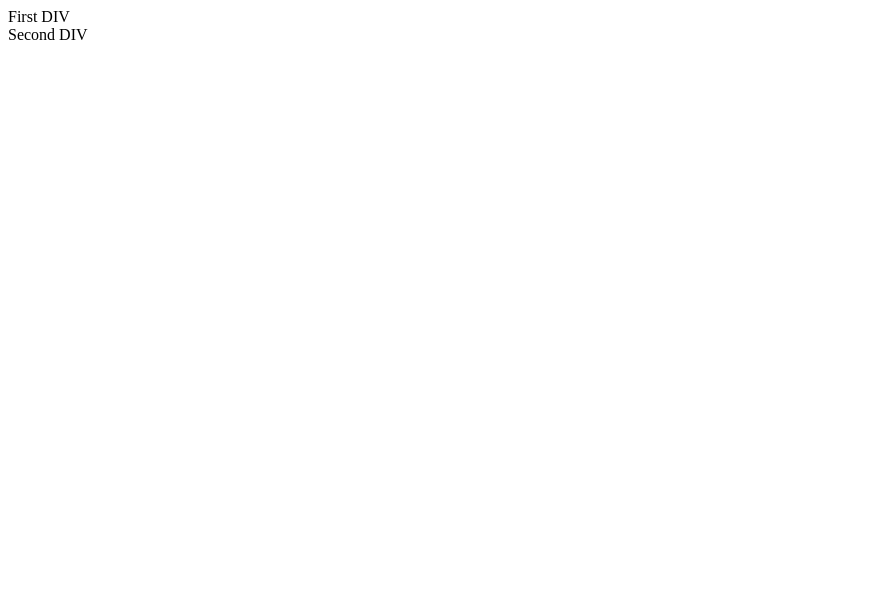
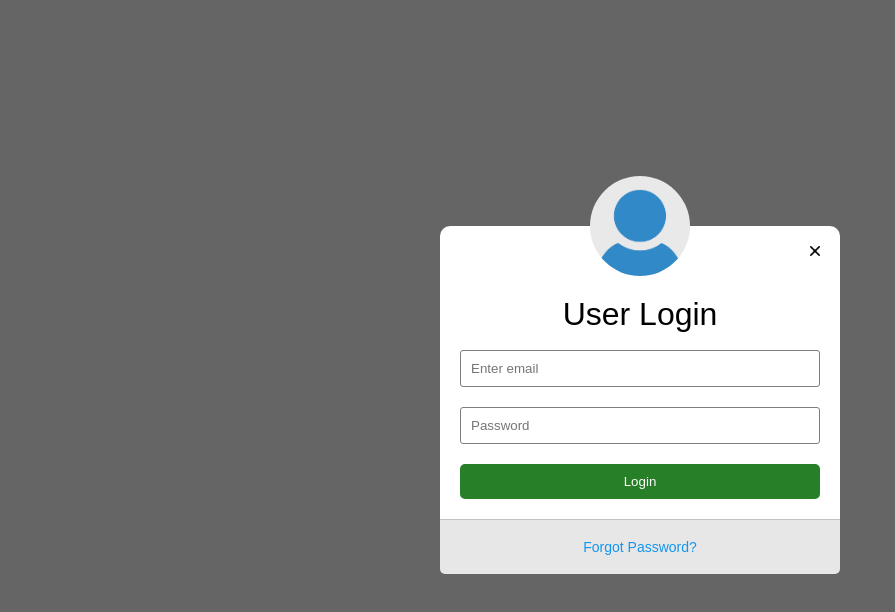
Before and after one commit to AnnaVoloshina/Lesson6_26072020, a plain HTML site: page index.html in a window 1280 px wide. Shown: the whole page, without its empty margins (0-895 px from the left). Drawn offline with Linux system fonts and the light colour scheme.

Commit message:
create user card

```diff
--- a/css/styles.css
+++ b/css/styles.css
@@ -0,0 +1,79 @@
+body {
+    display: flex;
+    align-items: center;
+    justify-content: center;
+    min-height: 100vh;
+    font-family: sans-serif;
+    font-size: 14px;
+    background-color: #656565;
+}
+
+h1 {
+    font-size: 2rem;
+    padding: 20px 0 20px;
+}
+
+
+.userCardContainer {
+    display: flex;
+    position: relative;
+    background-color: #ffffff;
+    max-width: 400px;
+    max-height: 800px;
+    flex-direction: column;
+    align-items: center;
+    justify-content: center;
+    text-align: center;
+    border-radius: 10px;
+}
+
+.userPic > img {
+    width: 100px;
+    height: 100px;
+    border-radius: 50%;
+    margin-top: -50px;
+}
+
+.close > img {
+    position: absolute;
+    top: 20px;
+    right: 20px;
+    width: 10px;
+    height: 10px;
+    align-self: flex-end;
+}
+
+#mail, #password, input[type='button'] {
+    display: inline-block;
+    width: 90%;
+    margin-bottom: 20px;
+}
+
+#mail, #password {
+    padding: 10px;
+    box-sizing: border-box;
+    border: 1px solid #7f7f7f;
+    border-radius: 3px;
+}
+
+.greenButton {
+    background-color: #277f27;
+    color: white;
+    padding: 10px;
+    border-radius: 5px;
+    border: 0px solid white;
+}
+
+.bottom {
+    background-color: #e7e7e7;
+    border-top: 1px solid #c2c2c2;
+    width: 100%;
+    padding: 20px 0;
+    box-sizing: border-box;
+    border-radius: 0 0 5px 5px;
+}
+
+.bottom > a {
+    text-decoration: none;
+    color: #1396ee;
+}
--- a/index.html
+++ b/index.html
@@ -3,14 +3,34 @@
 <head>
     <meta charset="UTF-8">
     <title>Title</title>
+    <link rel="stylesheet" href="./css/reset.css">
+    <link rel="stylesheet" href="./css/styles.css">
 </head>
 <body>
-    <div>
-        First DIV
-    </div>
 
-    <div>
-        Second DIV
+    <div class="userCardContainer">
+        <div class="userPic">
+            <img src="./images/userpic.png" alt="userpic">
+        </div>
+        <div class="close">
+            <img src="./images/cross.png" alt="close">
+        </div>
+        <h1>User Login</h1>
+
+        <form>
+            <label for="mail"></label>
+            <input type="email" id="mail" placeholder="Enter email">
+
+            <label for="password"></label>
+            <input type="password" id="password" placeholder="Password">
+
+            <input type="button" value="Login" class="greenButton">
+        </form>
+
+        <div class="bottom">
+            <a href="#">Forgot Password?</a>
+        </div>
+
     </div>
 
 
```
Also changed, not shown: images/cross.png (added), images/userpic.png (added).
